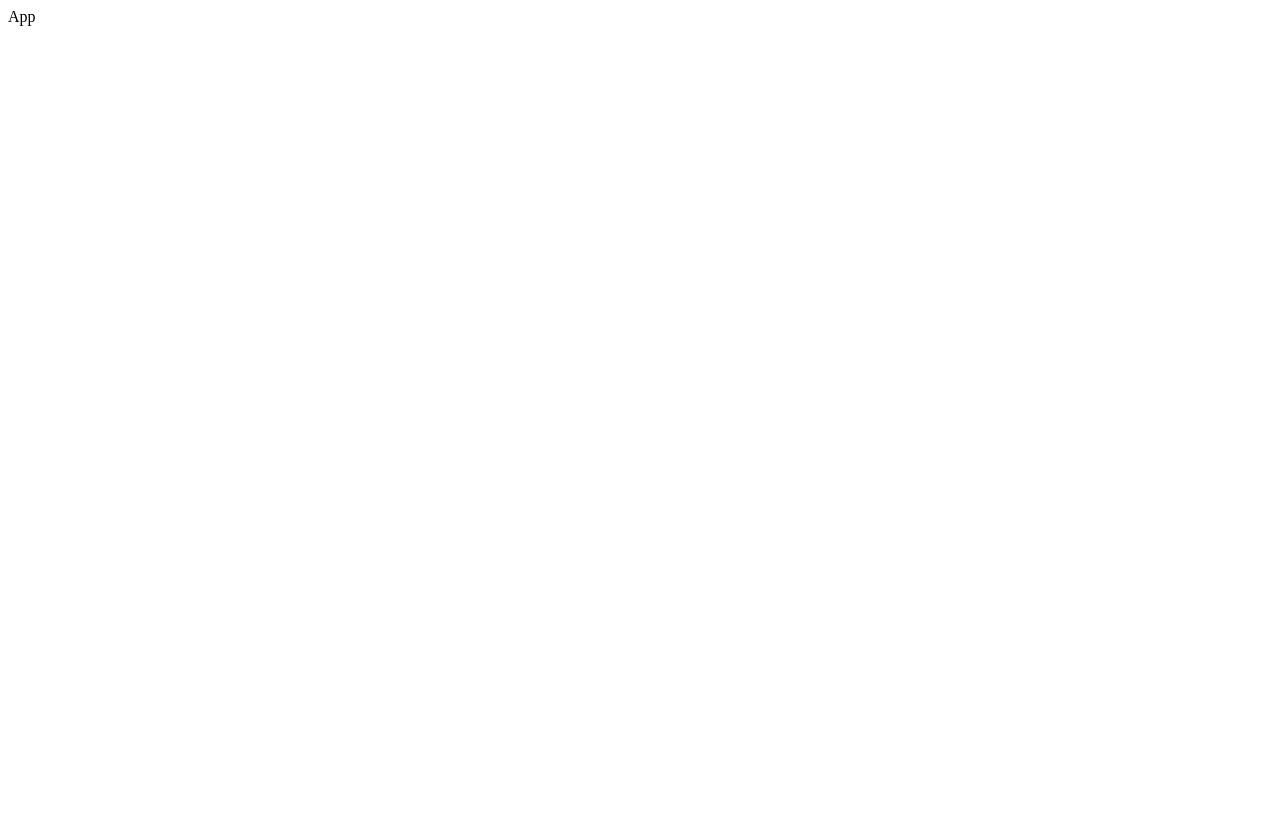
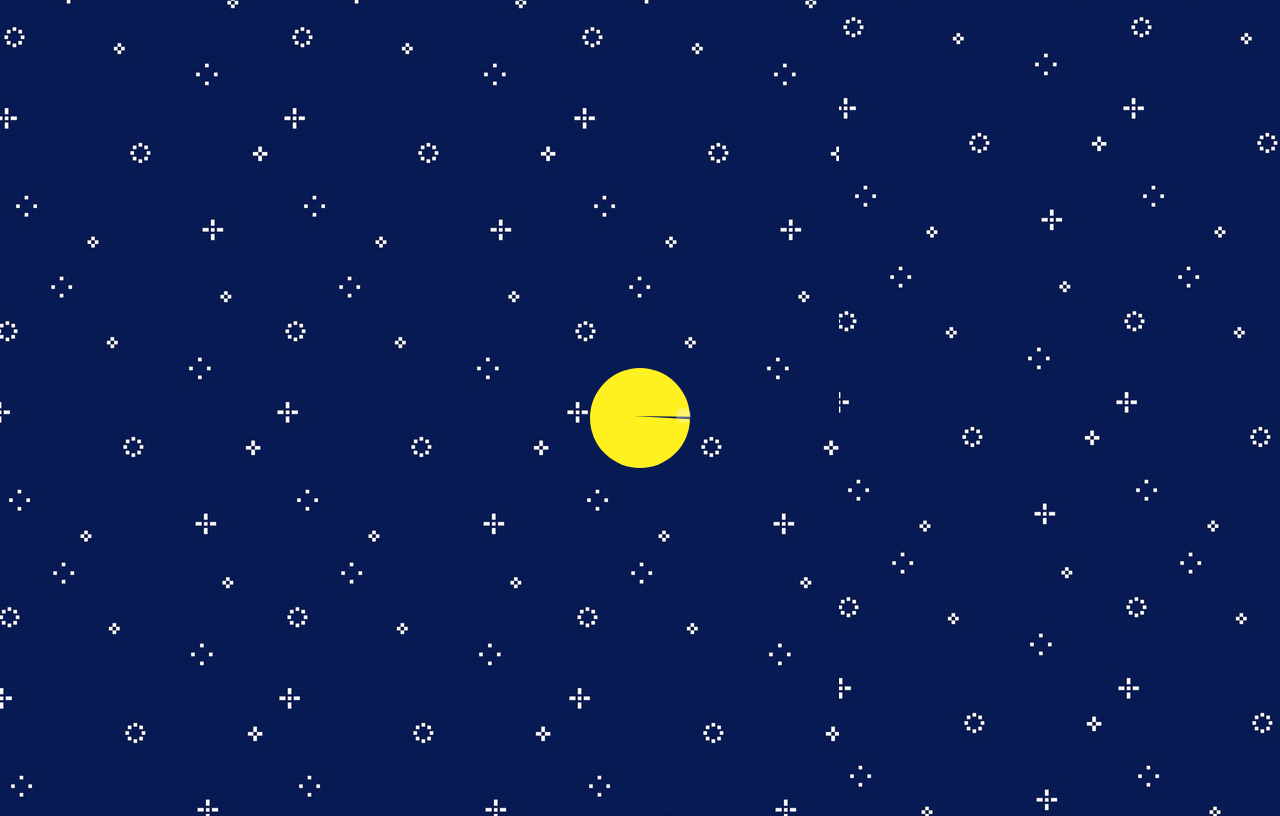
Before and after one commit to JuanAgusAlej/catgame, a React (Create React App) app: page / in a window 1280 px wide. Built offline with nearby package versions, Linux system fonts and the light colour scheme.

Commit message:
encierro en div

```diff
--- a/package.json
+++ b/package.json
@@ -6,6 +6,7 @@
     "@testing-library/jest-dom": "^5.16.4",
     "@testing-library/react": "^13.1.1",
     "@testing-library/user-event": "^13.5.0",
+    "bootstrap": "^5.1.3",
     "react": "^18.1.0",
     "react-dom": "^18.1.0",
     "react-scripts": "5.0.1",
--- a/src/App.jsx
+++ b/src/App.jsx
@@ -1,9 +1,10 @@
-import React from 'react'
+import React from "react";
+import Loading from "./components/Loading";
+
+import "./style/style.css";
 
 const App = () => {
-  return (
-    <div>App</div>
-  )
-}
+  return <Loading></Loading>;
+};
 
-export default App
+export default App;
--- a/src/components/Loading.jsx
+++ b/src/components/Loading.jsx
@@ -5,9 +5,11 @@ import "../style/style.css";
 
 const Loading = () => {
   return (
-    <div className="pacman">
-      <div className="pacman__mouth"></div>
-      <div className="pacman__food"></div>
+    <div className="load">
+      <div className="pacman">
+        <div className="pacman__mouth"></div>
+        <div className="pacman__food"></div>
+      </div>
     </div>
   );
 };
--- a/src/style/loading.css
+++ b/src/style/loading.css
@@ -1,3 +1,9 @@
+.load{
+    height: 100vh;
+  display: flex;
+  align-items: center;
+  justify-content: center;
+}
 .pacman {
     width: 100px;
     height: 100px;
@@ -5,7 +11,9 @@
     background: #FFF01F;
     position: relative;
     margin-top: 20px;
-
+    /* display: flex;
+    justify-content: center; */
+    align-items: center;
   }
 
   .pacman__mouth {
--- a/src/style/relleno.css
+++ b/src/style/relleno.css
@@ -1,2 +1,2 @@
-Esto es un relleno
-https://www.youtube.com/watch?v=amDMZ5tSysY
+/* Esto es un relleno
+https://www.youtube.com/watch?v=amDMZ5tSysY */
```
Also changed, not shown: 1 other file (tests, documents, lock files or other folders).
